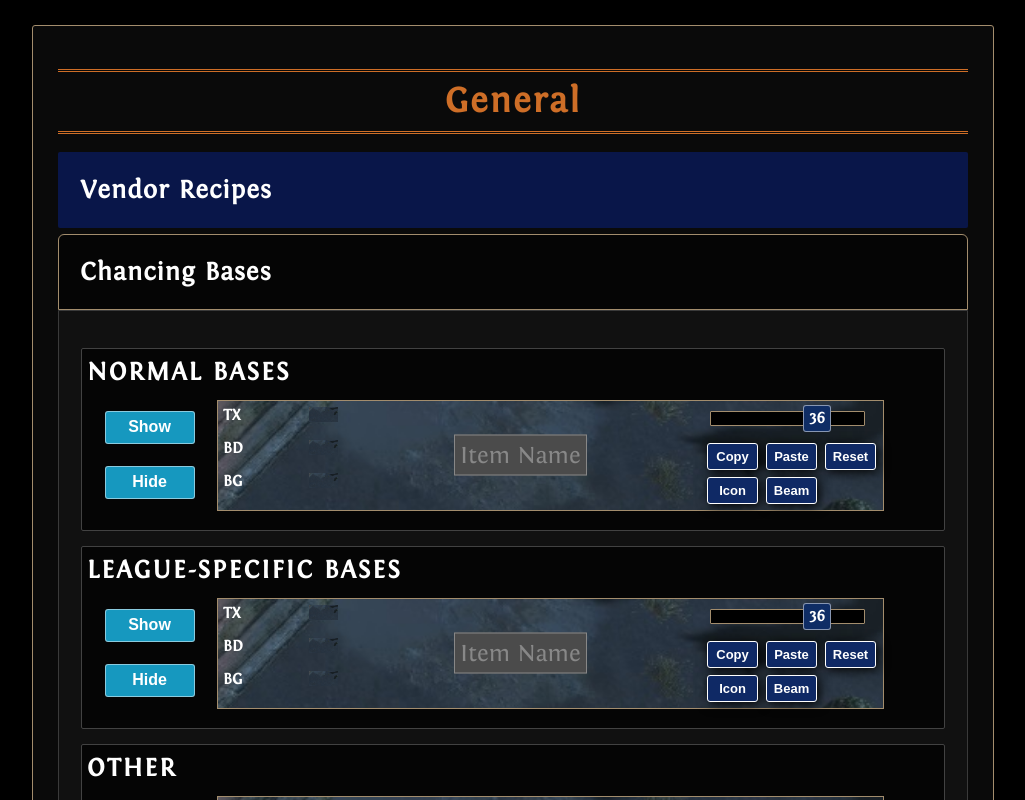
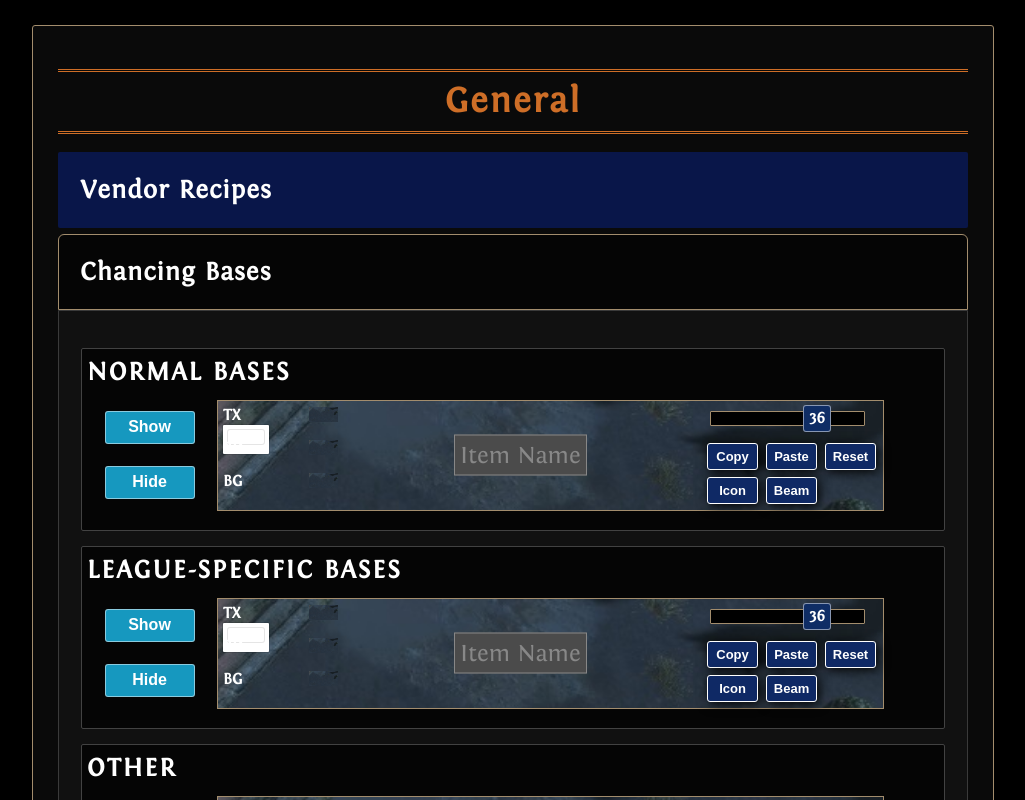
Before and after one commit to jeppetossen/filtereditor_frontend, a React (Create React App) app: page / in a window 1280 px wide. Both pictures are taken after a click on the element "Chancing Bases". Shown: the top 800 px of the page, without its empty margins (127-1152 px from the left). Built offline with nearby package versions, Linux system fonts and the light colour scheme.

Commit message:
Added a basic color-picker

```diff
--- a/package.json
+++ b/package.json
@@ -4,8 +4,10 @@
   "private": true,
   "dependencies": {
     "react": "^16.8.2",
+    "react-color": "^2.17.0",
     "react-dom": "^16.8.2",
-    "react-scripts": "2.1.5"
+    "react-scripts": "^2.1.8",
+    "reactcss": "^1.2.3"
   },
   "scripts": {
     "start": "react-scripts start",
--- a/src/components/headers/sections/Layout.js
+++ b/src/components/headers/sections/Layout.js
@@ -1,6 +1,7 @@
 import React, {Component, Fragment} from 'react';
 import './Layout.scss';
-import data from '../../../../src/api/headers.json';
+import data from '../../../api/headers.json';
+import Spectrum from '../../spectrum/spectrum.js';
 
 
 function VisualEditor(props) {
@@ -38,6 +39,7 @@ function VisualEditor(props) {
                                  className="VisualEditor_ComboBoxEnabledColor selectedSocket"></div>
                             <label key={props.uid + 21} className="VisualEditor_ComboBoxLeftLabel">TX</label>
                             {/*<input key={props.uid} type="text" className="SpectrumColorPicker" style="display: none;" />*/}
+                            <Spectrum />
                             {/*<div class="sp-replacer sp-light">
                                     <div class="sp-preview">
                                         <div class="sp-preview-inner"></div>
--- /dev/null
+++ b/src/components/spectrum/spectrum.js
@@ -0,0 +1,77 @@
+'use strict'
+
+import React from 'react';
+import reactCSS from 'reactcss';
+import { SketchPicker } from 'react-color';
+
+class Spectrum extends React.Component {
+    state = {
+        displayColorPicker: false,
+        color: {
+            r: '255',
+            g: '255',
+            b: '255',
+            a: '1',
+        },
+    };
+
+    handleClick = () => {
+        this.setState({ displayColorPicker: !this.state.displayColorPicker })
+    };
+
+    handleClose = () => {
+        this.setState({ displayColorPicker: false })
+    };
+
+    handleChange = (color) => {
+        this.setState({ color: color.rgb })
+    };
+
+    render() {
+        const styles = reactCSS({
+            'default': {
+                color: {
+                    width: '36px',
+                    height: '14px',
+                    borderRadius: '2px',
+                    boxShadow: '0 0 0 1px rgba(0, 0, 0, .1',
+                    display: 'inline-block',
+                    cursor: 'pointer',
+                },
+                swatch: {
+                    padding: '5px',
+                    background: '#fff',
+                    borderRadius: '1px',
+                    boxShadow: '0 0 0 1px rgba(0, 0, 0, .1',
+                    display: 'inline-block',
+                    cursor: 'pointer,'
+                },
+                popover: {
+                    position: 'absolute',
+                    zIndex: '2',
+                },
+                cover: {
+                    position: 'fixed',
+                    top: '0px',
+                    right: '0px',
+                    bottom: '0px',
+                    left: '0px',
+                },
+            },
+        });
+
+        return (
+            <div>
+                <div style={ styles.swatch } onClick={ this.handleClick }>
+                    <div style={ styles.color } />
+                </div>
+                { this.state.displayColorPicker ? <div style={ styles.popover }>
+                    <div style={ styles.cover } onClick={ this.handleClose } />
+                    <SketchPicker color={ this.state.color } onChange={ this.handleChange } />
+                </div> : null }
+            </div>
+        )
+    }
+}
+
+export default Spectrum
```
Also changed, not shown: 1 other file (tests, documents, lock files or other folders).
